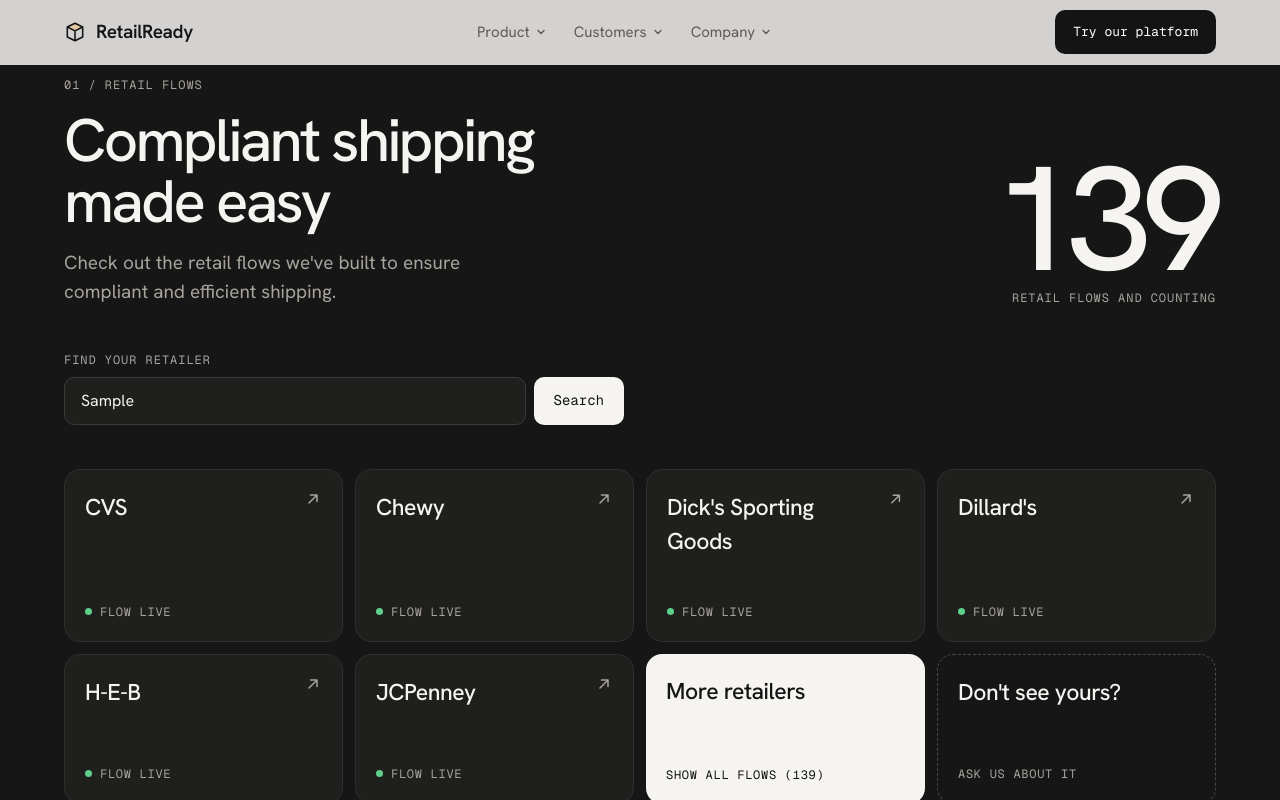
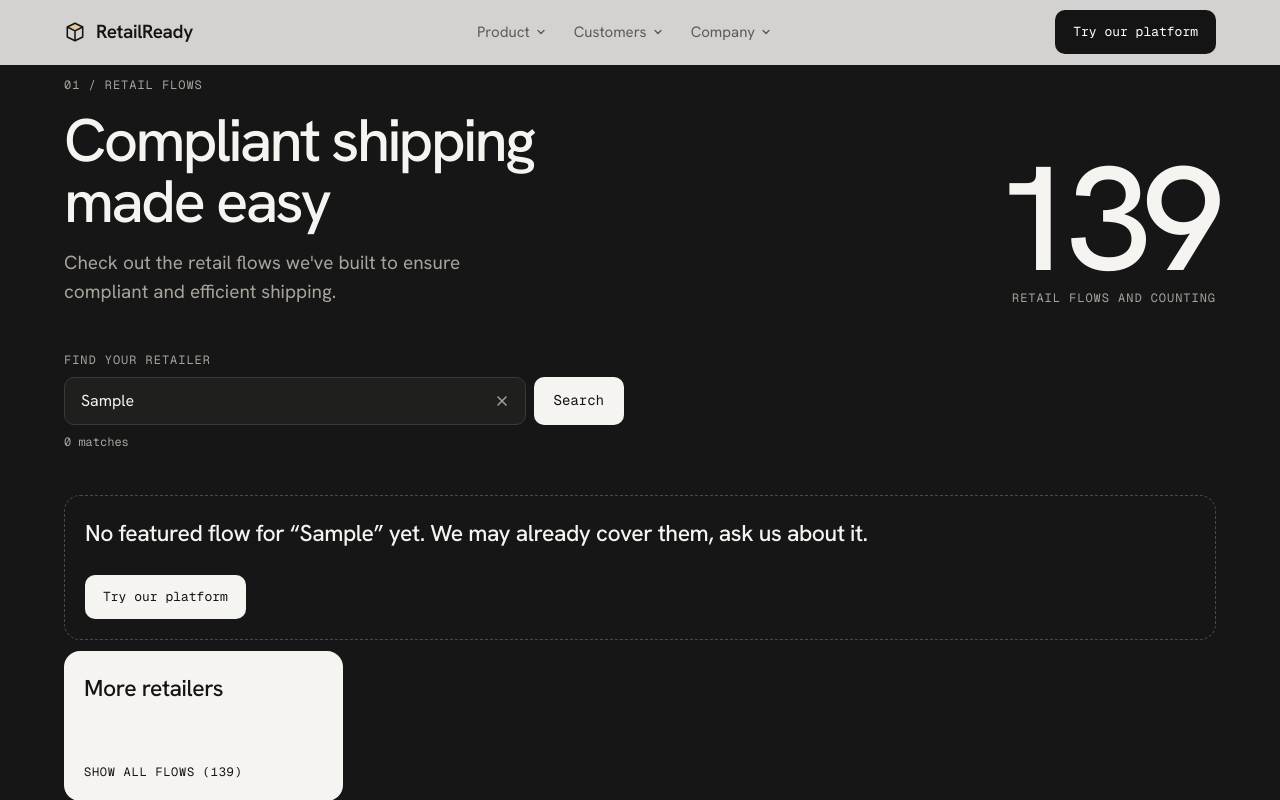
Before and after one commit to ishantgandhi/box-journey, a Next.js app: page / in a window 1280 px wide. Both pictures are taken after typing "Sample" into the empty fields and a click on the button "Search". Shown: the part 1165-1965 px from the top of the page. Built offline with nearby package versions, Linux system fonts and the light colour scheme.

Commit message:
Working retail flows search
Co-Authored-By: Claude Opus 5.5 <noreply@anthropic.com>

```diff
--- a/src/app/globals.css
+++ b/src/app/globals.css
@@ -49,3 +49,10 @@ body {
 @keyframes fadeup { from { opacity: 0; transform: translateY(8px); } }
 .fade-up { animation: fadeup 250ms ease-out both; }
 @media (prefers-reduced-motion: reduce) { .fade-up { animation: none; } }
+
+/* Retail flow cards entering/leaving search results */
+@keyframes cardin { from { opacity: 0; transform: scale(0.96); } }
+@keyframes cardout { to { opacity: 0; transform: scale(0.96); } }
+.card-in { animation: cardin 200ms ease-out both; }
+.card-out { animation: cardout 200ms ease-in both; pointer-events: none; }
+@media (prefers-reduced-motion: reduce) { .card-in, .card-out { animation: none; } }
--- a/src/components/Challenge.tsx
+++ b/src/components/Challenge.tsx
@@ -1,3 +1,4 @@
+import { TOTAL_FLOWS } from "@/data/retailers";
 import { Stat } from "@/components/Stat";
 import { container, eyebrow, mono } from "@/lib/styles";
 
@@ -9,7 +10,7 @@ const problems = [
 ];
 
 const solutions = [
-  ["139", "retail flows built and kept current"],
+  [String(TOTAL_FLOWS), "retail flows built and kept current"],
   ["Days", "to deploy across your warehouse network, not months"],
   ["0", "hours of retailer training before packers start"],
   ["0", "integrations required to get started"],
--- a/src/components/RetailFlows.tsx
+++ b/src/components/RetailFlows.tsx
@@ -1,14 +1,60 @@
-import type { CSSProperties } from "react";
-import { container, eyebrow, mono } from "@/lib/styles";
+"use client";
 
-const retailers = ["CVS", "Chewy", "Dick's Sporting Goods", "Dillard's", "H-E-B", "JCPenney"];
+import { useEffect, useRef, useState, type CSSProperties } from "react";
+import { TOTAL_FLOWS, retailers } from "@/data/retailers";
+import { matchRetailer } from "@/lib/matchRetailer";
+import { CAL_URL, container, eyebrow, mono } from "@/lib/styles";
+import { usePrefersReducedMotion } from "@/lib/usePrefersReducedMotion";
+
+const EXIT_MS = 200;
 
 const darkEyebrow: CSSProperties = { ...eyebrow, color: "var(--dark-muted)" };
 const tile: CSSProperties = { display: "flex", flexDirection: "column", justifyContent: "space-between", gap: 44, minHeight: 150, boxSizing: "border-box", padding: 20, borderRadius: 16, textDecoration: "none" };
 const tileTitle: CSSProperties = { fontSize: 23, fontWeight: 500, letterSpacing: "-0.02em" };
 const tileFoot: CSSProperties = { ...mono, fontSize: 12, textTransform: "uppercase", letterSpacing: "0.06em" };
+const dashedTile: CSSProperties = { ...tile, border: "1px dashed #4A4A47", color: "var(--background)" };
+
+function Highlighted({ name, range }: { name: string; range: [number, number] | null }) {
+  if (!range) return name;
+  const [a, b] = range;
+  return (
+    <>
+      {name.slice(0, a)}
+      <mark style={{ background: "rgba(246,244,241,0.14)", color: "inherit", borderRadius: 4, padding: "0 1px" }}>{name.slice(a, b)}</mark>
+      {name.slice(b)}
+    </>
+  );
+}
 
 export function RetailFlows() {
+  const reduced = usePrefersReducedMotion();
+  const [query, setQuery] = useState("");
+  // Cards that just stopped matching; kept mounted for EXIT_MS so they can fade out
+  const [leaving, setLeaving] = useState<string[]>([]);
+  const timers = useRef<ReturnType<typeof setTimeout>[]>([]);
+
+  useEffect(() => {
+    const t = timers.current;
+    return () => t.forEach(clearTimeout);
+  }, []);
+
+  const searching = query.trim() !== "";
+  const matchesFor = (q: string) =>
+    q.trim() ? retailers.filter((r) => matchRetailer(r.name, q)).map((r) => r.name) : retailers.map((r) => r.name);
+  const matches = matchesFor(query);
+
+  function update(next: string) {
+    const nextMatches = matchesFor(next);
+    const gone = matches.filter((n) => !nextMatches.includes(n));
+    setQuery(next);
+    if (reduced || gone.length === 0) return;
+    setLeaving((l) => [...l, ...gone]);
+    timers.current.push(setTimeout(() => setLeaving((l) => l.filter((n) => !gone.includes(n))), EXIT_MS));
+  }
+
+  const visible = retailers.filter((r) => matches.includes(r.name) || leaving.includes(r.name));
+  const noResults = searching && matches.length === 0;
+
   return (
     <section id="flows" style={{ background: "var(--dark)", color: "var(--background)" }}>
       <div style={{ ...container, padding: "112px 24px", display: "flex", flexDirection: "column", gap: 44 }}>
@@ -21,24 +67,65 @@ export function RetailFlows() {
             </p>
           </div>
           <div style={{ display: "flex", flexDirection: "column", alignItems: "flex-end", textAlign: "right", gap: 4 }}>
-            <span style={{ fontSize: "clamp(88px, 18vw, 148px)", lineHeight: 0.9, fontWeight: 500, letterSpacing: "-0.06em" }}>139</span>
+            <span style={{ fontSize: "clamp(88px, 18vw, 148px)", lineHeight: 0.9, fontWeight: 500, letterSpacing: "-0.06em" }}>{TOTAL_FLOWS}</span>
             <span style={darkEyebrow}>Retail flows and counting</span>
           </div>
         </div>
 
-        <div style={{ display: "flex", flexDirection: "column", gap: 8, maxWidth: 560 }}>
+        <form role="search" onSubmit={(e) => e.preventDefault()} style={{ display: "flex", flexDirection: "column", gap: 8, maxWidth: 560 }}>
           <label htmlFor="rr-search" style={darkEyebrow}>Find your retailer</label>
           <div style={{ display: "flex", gap: 8 }}>
-            <input id="rr-search" type="text" placeholder="Search 139 retailers" style={{ flexGrow: 1, minWidth: 0, minHeight: 48, boxSizing: "border-box", padding: "0 16px", border: "1px solid #3A3A38", borderRadius: 10, background: "#1F1F1E", color: "var(--background)", fontFamily: "inherit", fontSize: 16 }} />
-            <button type="button" style={{ minHeight: 48, padding: "0 20px", border: 0, borderRadius: 10, background: "var(--background)", color: "#141414", ...mono, fontSize: 14 }}>Search</button>
+            <div style={{ position: "relative", flexGrow: 1, minWidth: 0, display: "flex" }}>
+              <input
+                id="rr-search"
+                type="text"
+                autoComplete="off"
+                placeholder={`Search ${TOTAL_FLOWS} retailers`}
+                value={query}
+                onChange={(e) => update(e.target.value)}
+                onKeyDown={(e) => e.key === "Escape" && update("")}
+                style={{ flexGrow: 1, minWidth: 0, minHeight: 48, boxSizing: "border-box", padding: query ? "0 48px 0 16px" : "0 16px", border: "1px solid #3A3A38", borderRadius: 10, background: "#1F1F1E", color: "var(--background)", fontFamily: "inherit", fontSize: 16 }}
+              />
+              {query && (
+                <button
+                  type="button"
+                  aria-label="Clear search"
+                  onClick={() => {
+                    update("");
+                    document.getElementById("rr-search")?.focus();
+                  }}
+                  className="text-[#A8A49D] hover:text-[#F6F4F1]"
+                  style={{ position: "absolute", right: 4, top: 4, width: 40, height: 40, display: "flex", alignItems: "center", justifyContent: "center", border: 0, borderRadius: 8, background: "none", cursor: "pointer" }}
+                >
+                  <svg width="14" height="14" viewBox="0 0 14 14" fill="none" aria-hidden="true">
+                    <path d="M3 3l8 8M11 3l-8 8" stroke="currentColor" strokeWidth="1.5" strokeLinecap="round" />
+                  </svg>
+                </button>
+              )}
             </div>
+            <button type="submit" style={{ minHeight: 48, padding: "0 20px", border: 0, borderRadius: 10, background: "var(--background)", color: "#141414", ...mono, fontSize: 14, cursor: "pointer" }}>Search</button>
           </div>
+          <span aria-live="polite" style={{ ...mono, fontSize: 12, color: "var(--dark-muted)" }}>
+            {searching ? `${matches.length} ${matches.length === 1 ? "match" : "matches"}` : "Showing featured flows"}
+          </span>
+        </form>
 
         <div style={{ display: "grid", gridTemplateColumns: "repeat(auto-fit, minmax(min(260px, 100%), 1fr))", gap: 12 }}>
-          {retailers.map((name) => (
-            <a key={name} href="#" style={{ ...tile, border: "1px solid #2E2E2C", background: "#1F1F1E", color: "var(--background)" }}>
+          {visible.map(({ name }) => {
+            const out = !matches.includes(name);
+            return (
+              <a
+                key={name}
+                href="#"
+                aria-hidden={out || undefined}
+                tabIndex={out ? -1 : undefined}
+                className={out ? "card-out" : "card-in"}
+                style={{ ...tile, border: "1px solid #2E2E2C", background: "#1F1F1E", color: "var(--background)" }}
+              >
                 <div style={{ display: "flex", justifyContent: "space-between", alignItems: "flex-start", gap: 12 }}>
-                <span style={tileTitle}>{name}</span>
+                  <span style={tileTitle}>
+                    <Highlighted name={name} range={searching ? matchRetailer(name, query) : null} />
+                  </span>
                   <svg width="18" height="18" viewBox="0 0 18 18" fill="none" aria-hidden="true">
                     <path d="M5 13L13 5M6.5 5H13v6.5" stroke="#A8A49D" strokeWidth="1.5" strokeLinecap="round" strokeLinejoin="round" />
                   </svg>
@@ -48,15 +135,28 @@ export function RetailFlows() {
                   Flow live
                 </span>
               </a>
-          ))}
+            );
+          })}
+          {noResults && visible.length === 0 && (
+            <div className="card-in" style={{ ...dashedTile, gridColumn: "1 / -1", gap: 24, minHeight: 0 }}>
+              <span style={{ ...tileTitle, textWrap: "pretty" }}>
+                No featured flow for &ldquo;{query.trim()}&rdquo; yet. We may already cover them, ask us about it.
+              </span>
+              <a href={CAL_URL} style={{ alignSelf: "flex-start", display: "inline-flex", alignItems: "center", minHeight: 44, padding: "0 18px", borderRadius: 10, background: "var(--background)", color: "#141414", ...mono, fontSize: 13, textDecoration: "none" }}>
+                Try our platform
+              </a>
+            </div>
+          )}
           <a href="#" style={{ ...tile, background: "var(--background)", color: "#141414" }}>
             <span style={tileTitle}>More retailers</span>
-            <span style={tileFoot}>Show all flows (139)</span>
+            <span style={tileFoot}>Show all flows ({TOTAL_FLOWS})</span>
           </a>
-          <a href="#" style={{ ...tile, border: "1px dashed #4A4A47", color: "var(--background)" }}>
+          {!noResults && (
+            <a href="#" style={dashedTile}>
               <span style={tileTitle}>Don&apos;t see yours?</span>
               <span style={{ ...tileFoot, color: "var(--dark-muted)" }}>Ask us about it</span>
             </a>
+          )}
         </div>
       </div>
     </section>
--- /dev/null
+++ b/src/data/retailers.ts
@@ -0,0 +1,10 @@
+export const TOTAL_FLOWS = 139;
+
+export const retailers: { name: string }[] = [
+  { name: "CVS" },
+  { name: "Chewy" },
+  { name: "Dick's Sporting Goods" },
+  { name: "Dillard's" },
+  { name: "H-E-B" },
+  { name: "JCPenney" },
+];
--- /dev/null
+++ b/src/lib/matchRetailer.ts
@@ -0,0 +1,16 @@
+const normalize = (s: string) => s.toLowerCase().replace(/[^a-z0-9]/g, "");
+
+/**
+ * Forgiving substring match: case, spaces and punctuation are ignored, so "dicks"
+ * matches "Dick's Sporting Goods" and "heb" matches "H-E-B".
+ * Returns the [start, end) range of the match in the original name, or null.
+ */
+export function matchRetailer(name: string, query: string): [number, number] | null {
+  const q = normalize(query);
+  if (!q) return null;
+  // Original index of each character that survives normalization
+  const kept: number[] = [];
+  for (let i = 0; i < name.length; i++) if (normalize(name[i])) kept.push(i);
+  const at = normalize(name).indexOf(q);
+  return at === -1 ? null : [kept[at], kept[at + q.length - 1] + 1];
+}
```
Also changed, not shown: src/components/FlowsLink.tsx (added, +22 -0 lines), src/components/hero/Hero.tsx (+6 -4 lines). Lines whose indentation alone changed are shown as unchanged.
